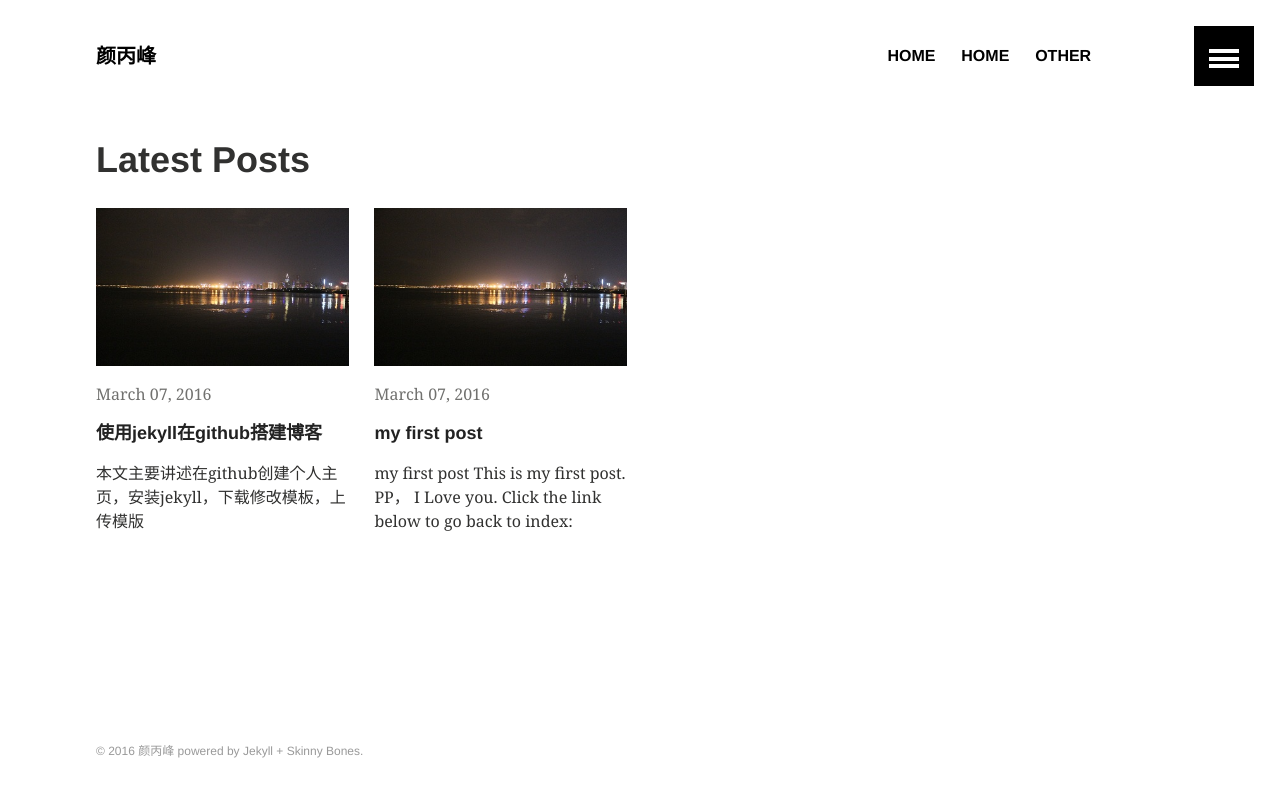
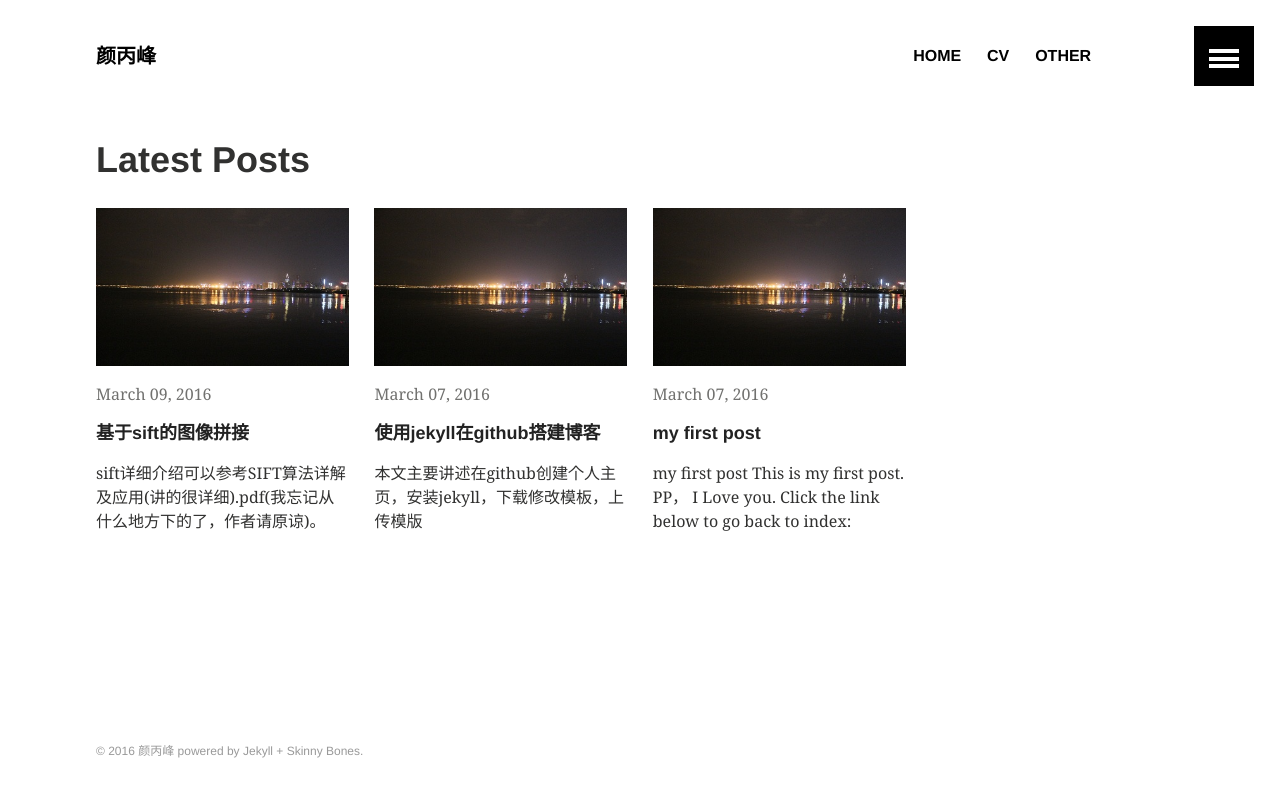
Before and after one commit to BingfengYan/BingfengYan.github.io, a Jekyll site: the page built from index.md, in a window 1280 px wide. Shown: the top 797 px of the page. Built offline with Jekyll 4.4.1, drawn with Linux system fonts in a browser that asks for light colours.

Commit message:
添加CV类

```diff
--- a/_data/navigation.yml
+++ b/_data/navigation.yml
@@ -6,8 +6,8 @@
   image:
 
 
-- title:		Home
-  url:			/
+- title:		cv
+  url:			/cv/
   excerpt:
   image:
 
--- /dev/null
+++ b/_posts/CV/2016-03-09-sift.md
@@ -0,0 +1,12 @@
+---
+layout: article
+title:  "基于sift的图像拼接"
+date:   2016-03-09 09:49:18 +0800
+categories: CV
+---
+
+> sift详细介绍可以参考[SIFT算法详解及应用(讲的很详细).pdf](/download/CV/SIFT.pdf)(我忘记从什么地方下的了，作者请原谅)。
+
+源代码可在[这里](https://github.com/fengxiuyaun/stitch.git)下载。
+*说明*
+在这个代码内有详细的程序注释，他是基于[opensift](https://robwhess.github.io/opensift/)库(库的介绍在[这里](/download/CV/siftlib-acmmm10.pdf),中文翻译在[这里](/download/CV/siftlib-acmmm10E2C.docx))，在VS2012上使用C++编写的
```
Also changed, not shown: cv/index.md (added, +14 -0 lines), 4 other files.
